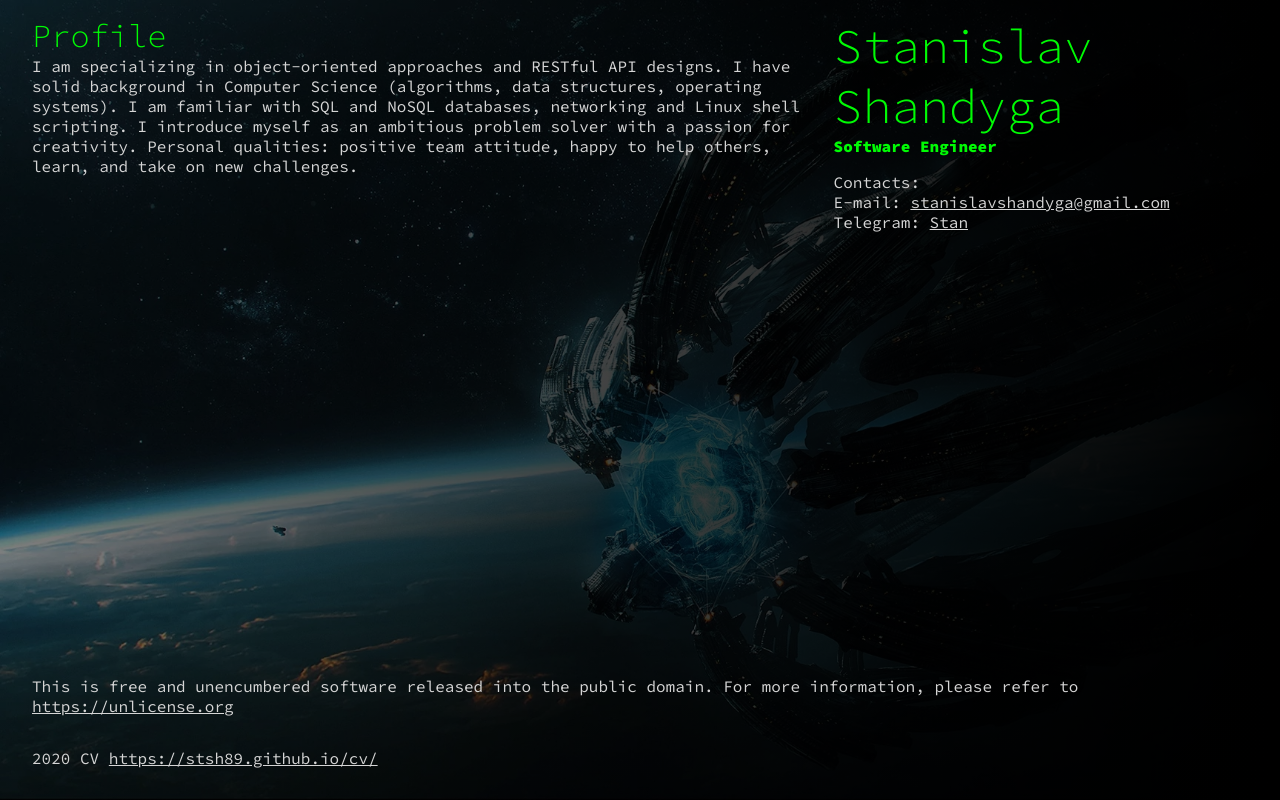
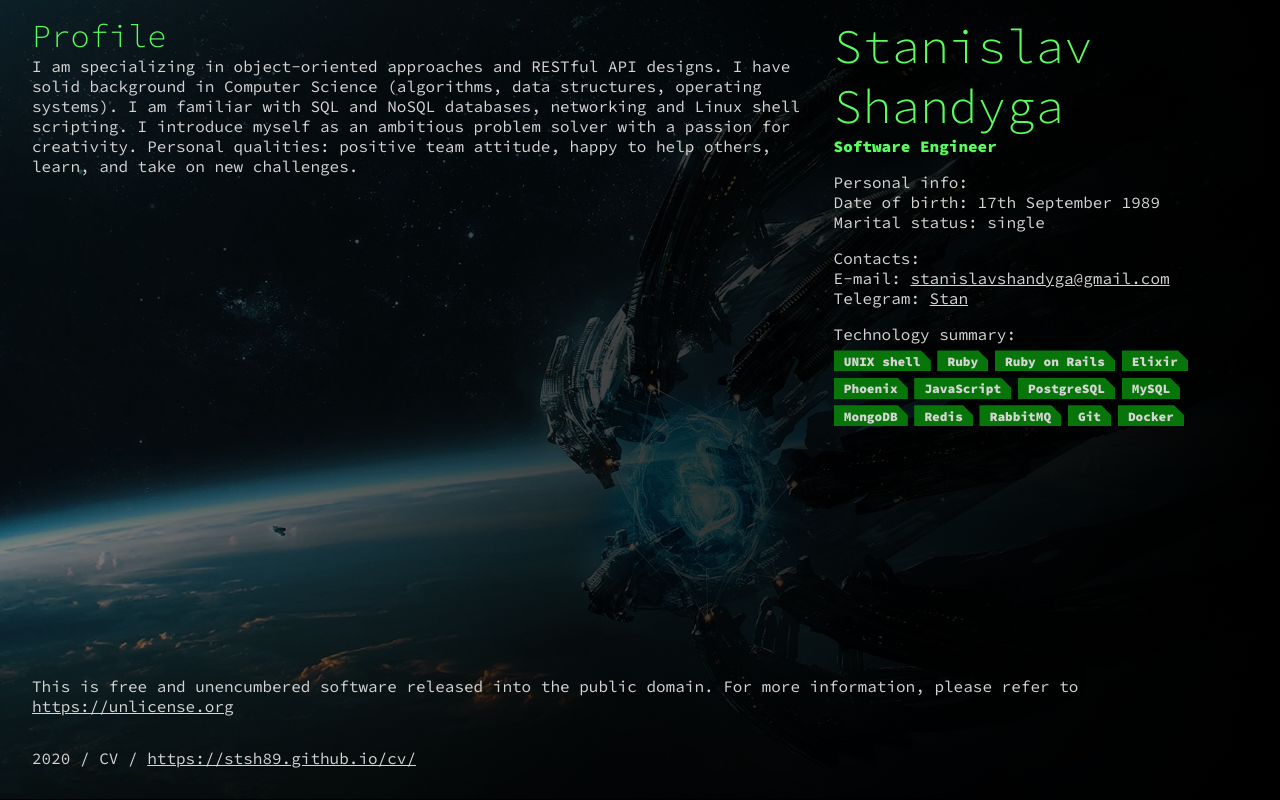
Before and after one commit to stsh89/cv, a React app: page / in a window 1280 px wide. Built offline with nearby package versions, Linux system fonts and the light colour scheme; the HTML template or start-up script is replaced by a standard one.

Commit message:
Add more info to summary

```diff
--- a/src/components/homepage/init.tsx
+++ b/src/components/homepage/init.tsx
@@ -1,6 +1,8 @@
 import * as React from "react"
 import * as userInfo from "../../../data/user_info.json"
 import Contacts from "./contacts"
+import PersonalInfo from "./personal_info"
+import TechnologySummary from "./technology_summary"
 
 export default function Homepage(): JSX.Element {
   return (
@@ -15,7 +17,9 @@ export default function Homepage(): JSX.Element {
         <div className="homepage-body__summary">
           <h1 className="homepage-title">{userInfo.name}</h1>
           <h2 className="homepage-subtitle">{userInfo.position}</h2>
+          <PersonalInfo />
           <Contacts />
+          <TechnologySummary />
         </div>
       </div>
       <div className="homepage-footer">
@@ -24,7 +28,7 @@ export default function Homepage(): JSX.Element {
           For more information, please refer to <a className="homepage-link" href="https://unlicense.org">https://unlicense.org</a>
         </p>
         <p className="homepage-footer__text">
-         2020 CV <a className="homepage-link" href="https://stsh89.github.io/cv/">https://stsh89.github.io/cv/</a>
+         2020 / CV / <a className="homepage-link" href="https://stsh89.github.io/cv/">https://stsh89.github.io/cv/</a>
         </p>
       </div>
     </div>
--- /dev/null
+++ b/src/components/homepage/personal_info.tsx
@@ -0,0 +1,13 @@
+import * as React from "react"
+
+export default function PersonalInfo():JSX.Element {
+  return (
+    <div className="homepage-block">
+      <p>Personal info:</p>
+      <ul className="homepage-list">
+        <li>Date of birth: 17th September 1989</li>
+        <li>Marital status: single</li>
+      </ul>
+    </div>
+  )
+}
--- /dev/null
+++ b/src/components/homepage/technology_summary.tsx
@@ -0,0 +1,24 @@
+import * as React from "react"
+
+export default function TechnologySummary():JSX.Element {
+  return (
+    <div className="homepage-block">
+      <p>Technology summary:</p>
+      <ul className="homepage-technology-list">
+        <li className="homepage-technology-list__item">UNIX shell</li>
+        <li className="homepage-technology-list__item">Ruby</li>
+        <li className="homepage-technology-list__item">Ruby on Rails</li>
+        <li className="homepage-technology-list__item">Elixir</li>
+        <li className="homepage-technology-list__item">Phoenix</li>
+        <li className="homepage-technology-list__item">JavaScript</li>
+        <li className="homepage-technology-list__item">PostgreSQL</li>
+        <li className="homepage-technology-list__item">MySQL</li>
+        <li className="homepage-technology-list__item">MongoDB</li>
+        <li className="homepage-technology-list__item">Redis</li>
+        <li className="homepage-technology-list__item">RabbitMQ</li>
+        <li className="homepage-technology-list__item">Git</li>
+        <li className="homepage-technology-list__item">Docker</li>
+      </ul>
+    </div>
+  )
+}
--- a/src/styles/components/homepage/body.scss
+++ b/src/styles/components/homepage/body.scss
@@ -45,9 +45,3 @@
     }
   }
 }
-
-@media print {
-  @include n($homepage, "body") {
-    background-image: none;
-  }
-}
--- a/src/styles/components/homepage/init.scss
+++ b/src/styles/components/homepage/init.scss
@@ -7,6 +7,7 @@
 @import "./list";
 @import "./block";
 @import "./footer";
+@import "./technology_list";
 
 .#{$homepage} {
   background-image: url("../images/background/desktop.webp");
@@ -33,6 +34,6 @@
 @media print {
   .#{$homepage} {
     background-image: none;
-    background-color: #000000e8;
+    background-color: #010910;
   }
 }
--- /dev/null
+++ b/src/styles/components/homepage/technology_list.scss
@@ -0,0 +1,20 @@
+@include n($homepage, "technology-list") {
+  list-style-type: none;
+  display: flex;
+  flex-wrap: wrap;
+
+  @include e("item") {
+    background-color: $homepage-main-dark-color;
+    clip-path: polygon(0% 0%, 0% 0%, calc(100% - 10px) 0%, 100% 10px, 100% 0, 100% 0, 100% 100%, 0% 100%);
+    margin-top: 0.5em;
+    margin-right: 0.5em;
+    margin-bottom: 0;
+    margin-left: 0;
+    padding-top: 0.2em;
+    padding-right: 0.8em;
+    padding-bottom: 0.2em;
+    padding-left: 0.8em;
+    font-weight: bold;
+    font-size: 0.8em;
+  }
+}
--- a/src/styles/components/homepage/variables.scss
+++ b/src/styles/components/homepage/variables.scss
@@ -1,3 +1,4 @@
 $homepage: "homepage";
-$homepage-main-color: #00fb04;
+$homepage-main-color: #5afd5e;
+$homepage-main-dark-color: #08750a;
 $homepage-text-color: #d5d5d5;
```
